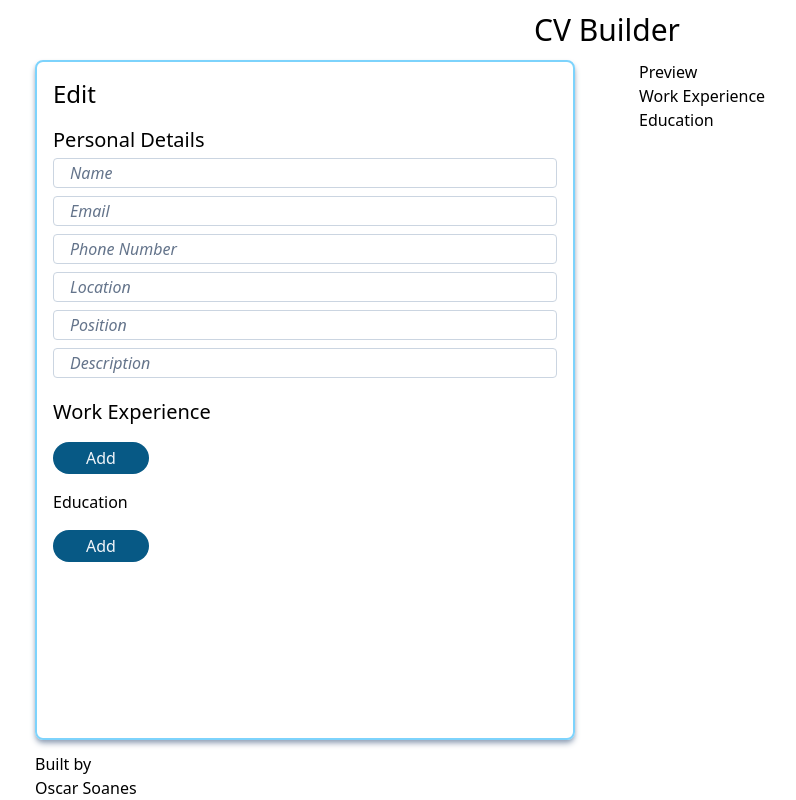
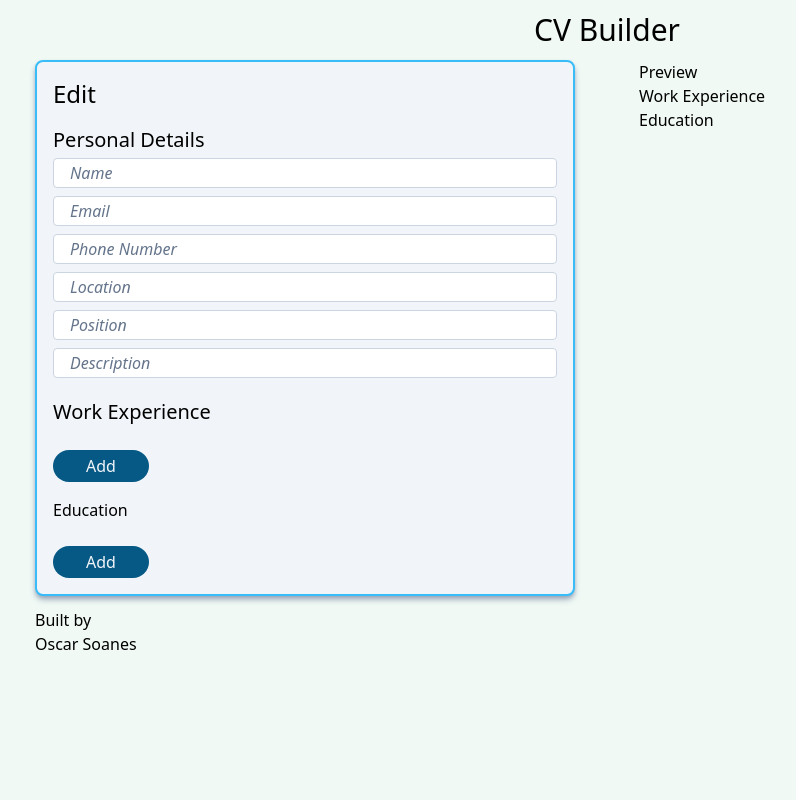
Before and after one commit to OscarSoanes/cv-project, a React (Create React App) app: page / in a window 1280 px wide. Shown: the whole page, without its empty margins (33-829 px from the left). Built offline with nearby package versions, Linux system fonts and the light colour scheme.

Commit message:
Modifications to the Buttons margin

```diff
--- a/src/components/editSection/ButtonPrimary.jsx
+++ b/src/components/editSection/ButtonPrimary.jsx
@@ -1,3 +1,3 @@
 export function ButtonPrimary({onClick, text}) {
-    return (<button onClick={onClick} className="button bg-sky-800 text-slate-100 hover:bg-sky-700">{text}</button>)
+    return (<button onClick={onClick} className="button bg-sky-800 text-slate-100 hover:bg-sky-700 mt-6">{text}</button>)
 }
--- a/src/components/editSection/Edit.jsx
+++ b/src/components/editSection/Edit.jsx
@@ -4,7 +4,7 @@ import { ButtonPrimary } from "./ButtonPrimary";
 
 export function Edit({changeField, addWorkExperience, data, changeArrayField, removeArrayAtID, changeDateField, addEducation}) {
     return (
-        <section className="border-solid border-2 border-sky-300 rounded-lg shadow-md shadow-slate-400 p-4 font-light">
+        <section className="border-solid border-2 border-sky-400 rounded-lg shadow-md shadow-slate-400 p-4 font-light bg-slate-100">
             <h2 className="mb-3 text-2xl font-normal">Edit</h2>
 
             <section className="my-4">
--- a/src/main.css
+++ b/src/main.css
@@ -7,7 +7,8 @@ html, body {
 }
 
 #root {
-    height: 100%;
+    min-height: 100%;
+    background-color: #f0f9f4;
 }
 
 .page {
@@ -24,6 +25,6 @@ html, body {
     }
 
     .button {
-        @apply rounded-full p-1 font-normal w-24 mt-4;
+        @apply rounded-full p-1 font-normal w-24 mt-1;
     }
 }
```
